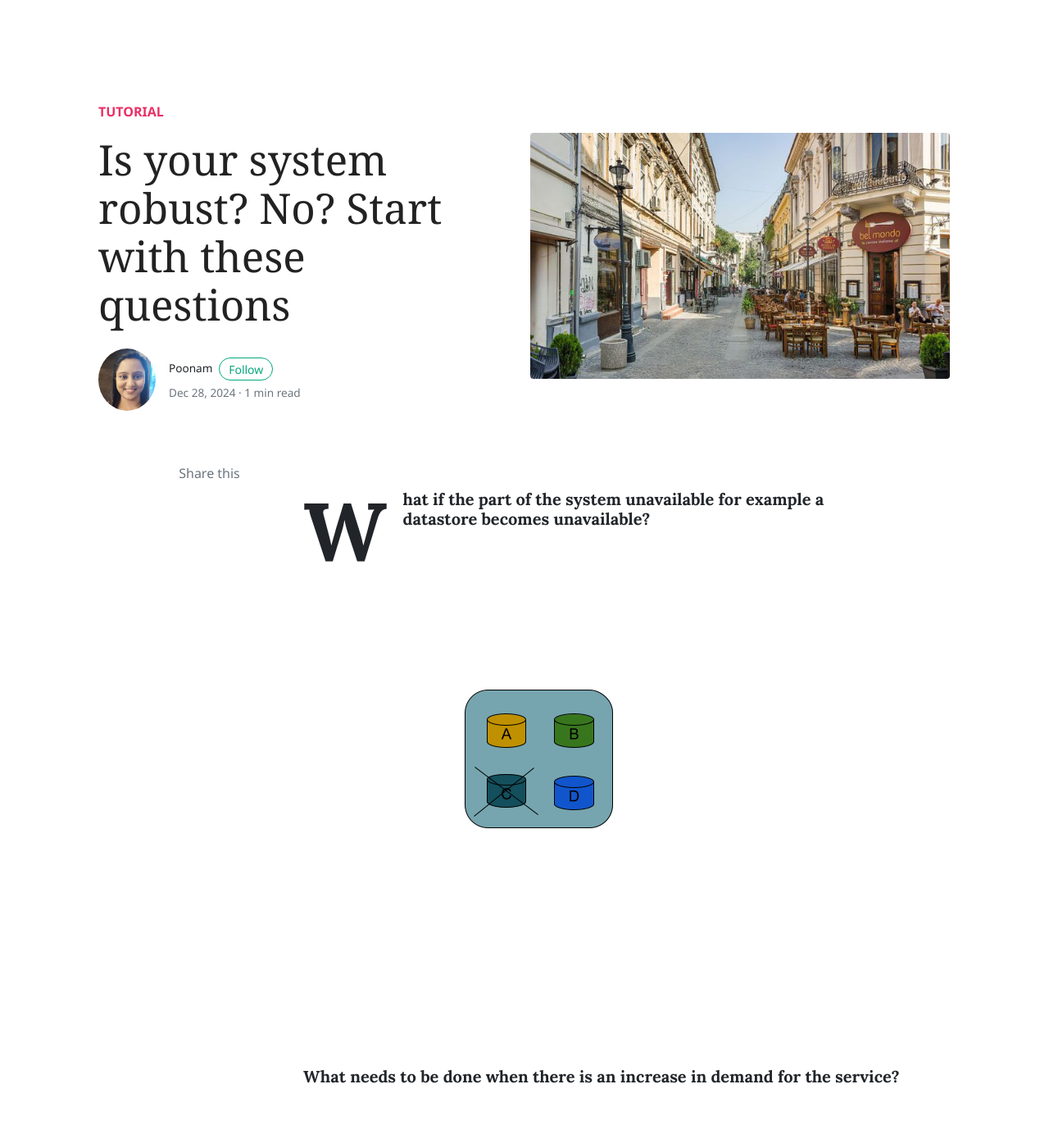
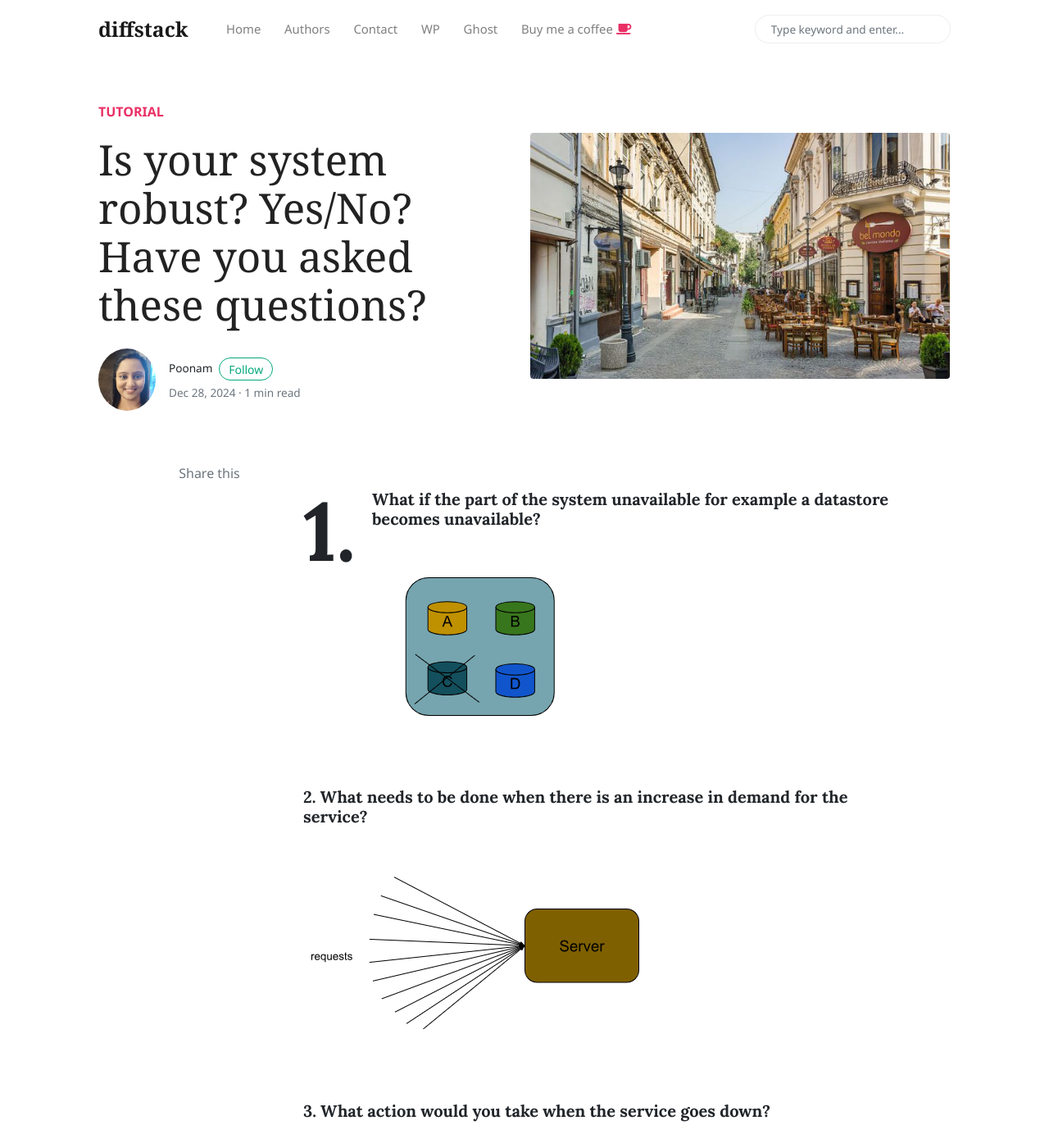
Before and after one commit to diffstack/diffstack.github.io, a Jekyll site: the page built from docs/_posts/2024-12-28-Is your system robust? No? Start with these questions.md, in a window 1280 px wide and 1400 px high. Shown: the whole window at 82% size. Built offline with Jekyll 4.4.1, drawn with Linux system fonts in a browser that asks for light colours; nearby versions of some CDN libraries; comment, search, counter and statistics services are not loaded; some of the changed text lies outside the part shown.

Commit message:
adding second blog - 2

```diff
--- a/docs/_posts/2024-12-28-Is your system robust? No? Start with these questions.md
+++ b/docs/_posts/2024-12-28-Is your system robust? No? Start with these questions.md
@@ -1,31 +1,29 @@
 ---
 layout: post
-title:  "Is your system robust? No? Start with these questions"
+title:  "Is your system robust? Yes/No? Have you asked these questions?"
 author: poonam
 categories: [ tutorial ]
 image: assets/images/home.jpg
-tags: [sticky]
+tags: [infra]
 ---
 
-##### What if the part of the system unavailable for example a datastore becomes unavailable?
+##### 1. What if the part of the system unavailable for example a datastore becomes unavailable?
 <div><figure><img src="{{ site.github.url }}/media/img/Questions to be asked to make your system robust - 1.png" /><figcaption></figcaption></figure></div>
 
-
-##### What needs to be done when there is an increase in demand for the service?
+##### 2. What needs to be done when there is an increase in demand for the service?
 <div><figure><img src="{{ site.github.url }}/media/img/Questions to be asked to make your system robust - 2.png" /><figcaption></figcaption></figure></div>
 
-##### What action would you take when the service goes down?
+##### 3. What action would you take when the service goes down?
 <div><figure><img src="{{ site.github.url }}/media/img/Questions to be asked to make your system robust - 3.png" /><figcaption></figcaption></figure></div>
 
-##### In case of unauthorized or breach what are the things to keep in mind?
+##### 4. In case of an unauthorized breach, what are the things to remember?
 <div><figure><img src="{{ site.github.url }}/media/img/Questions to be asked to make your system robust - 4.png" /><figcaption></figcaption></figure></div>
 
-##### How long does it take for a system to give you the result you are expecting?
-
+##### 5. How long does it take for a system to give you the expected result?
 <div><figure><img src="{{ site.github.url }}/media/img/Questions to be asked to make your system robust - 5.png" /><figcaption></figcaption></figure></div>
 
-##### Is the system ready to accept the change?
+##### 6. Is the system ready to accept the change?
 <div><figure><img src="{{ site.github.url }}/media/img/Questions to be asked to make your system robust - 6.png" /><figcaption></figcaption></figure></div>
 
-##### Actions to be taken when a system gets an error?
+##### 7. Do you know what actions to be taken when a system gets an error?
 <div><figure><img src="{{ site.github.url }}/media/img/Questions to be asked to make your system robust - 7.png" /><figcaption></figcaption></figure></div>
```
Also changed, not shown: docs/media/img/Questions to be asked to make your system robust - 1.png, docs/media/img/Questions to be asked to make your system robust - 2.png, docs/media/img/Questions to be asked to make your system robust - 3.png, docs/media/img/Questions to be asked to make your system robust - 4.png, docs/media/img/Questions to be asked to make your system robust - 5.png, docs/media/img/Questions to be asked to make your system robust - 6.png, docs/media/img/Questions to be asked to make your system robust - 7.png.
